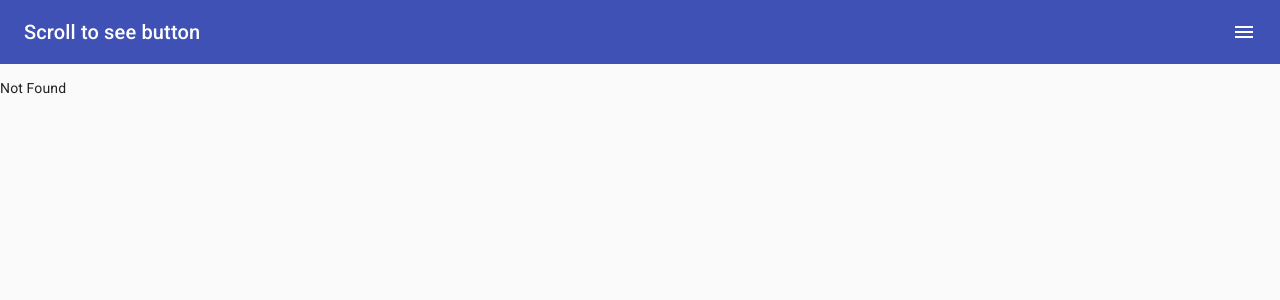
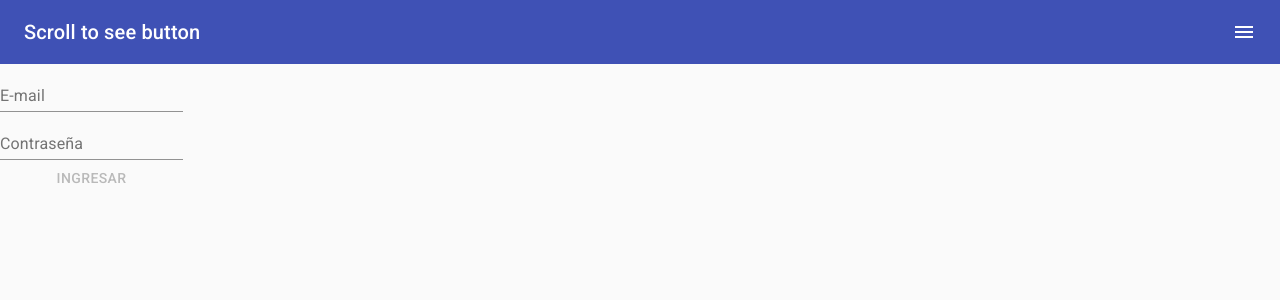
Before and after one commit to CatalinAtun/salgode-web, a React app: page /sign-in in a window 1280 px wide. Before the commit this address had no page. Shown: the top 300 px of the page. Built offline with nearby package versions, Linux system fonts and the light colour scheme; what redux-axios-middleware would draw is missing.

Commit message:
fix: payload at sign in accept (#7)
* feat: add SignUpForm component

* feat: add working sign up screen

* fix: remove alias webpack

* feat: add sign in screen

* fix: fix payload at submit

```diff
--- a/src/App.js
+++ b/src/App.js
@@ -3,7 +3,7 @@ import { BrowserRouter, Route, Switch } from 'react-router-dom'
 
 import './styles/App.css'
 
-import { Home, SignUp, NotFound } from './screens'
+import { Home, SignIn, SignUp, NotFound } from './screens'
 import Navbar from './components/Navbar/Navbar'
 
 const App = () => {
@@ -14,6 +14,7 @@ const App = () => {
         <BrowserRouter>
           <Switch>
             <Route exact path="/" component={Home} />
+            <Route exact path="/sign-in" component={SignIn} />
             <Route exact path="/sign-up" component={SignUp} />
             <Route component={NotFound} />
           </Switch>
--- a/src/components/authentication/SignInForm/index.js
+++ b/src/components/authentication/SignInForm/index.js
@@ -1,94 +1,79 @@
-import React, { Component } from 'react'
-import { StyleSheet } from 'react-native'
+import React from 'react'
 import PropTypes from 'prop-types'
 
-import Layout from '../../constants/Layout'
+// Components
+import { Button, FormControl, Input, InputLabel } from '@material-ui/core'
 
-class SignInForm extends Component {
+class SignInForm extends React.Component {
   constructor(props) {
     super(props)
+
     this.state = {
       email: '',
       password: '',
-      inputValidity: true,
+
+      validity: { email: false },
     }
 
+    this.onChangeEmail = this.onChangeEmail.bind(this)
     this.onChangePassword = this.onChangePassword.bind(this)
-    this.onChangeEmail = this.onChangeEmail.bind(this)
+
+    this.getValidity = this.getValidity.bind(this)
   }
 
-  onChangeEmail(email) {
+  onChangeEmail({ target: { value: email } }) {
     const validity = email.match(
       // eslint-disable-next-line no-useless-escape
       /^(([^<>()\[\]\\.,;:\s@"]+(\.[^<>()\[\]\\.,;:\s@"]+)*)|(".+"))@((\[[0-9]{1,3}\.[0-9]{1,3}\.[0-9]{1,3}\.[0-9]{1,3}])|(([a-zA-Z\-0-9]+\.)+[a-zA-Z]{2,}))$/
     )
-    this.setState({ email, inputValidity: validity })
+
+    this.setState(oldState => ({
+      email,
+      validity: { ...oldState.validity, email: !!validity },
+    }))
   }
 
-  onChangePassword(password) {
+  onChangePassword({ target: { value: password } }) {
     this.setState({ password })
   }
 
+  getValidity() {
+    return this.state.validity.email
+  }
+
   render() {
+    const { onSubmit } = this.props
+    const { email, password } = this.state
+
     return (
-      <Form style={styles.form}>
-        <Item inlineLabel regular style={styles.item}>
+      <FormControl>
+        <FormControl>
+          <InputLabel>E-mail</InputLabel>
+          <Input type="email" value={email} onChange={this.onChangeEmail} />
+        </FormControl>
+
+        <FormControl>
+          <InputLabel>Contraseña</InputLabel>
           <Input
-            placeholder="Email"
-            style={styles.input}
-            onChangeText={this.onChangeEmail}
-            keyboardType="email-address"
-            autoCapitalize="none"
-            value={this.state.email}
+            type="password"
+            value={password}
+            onChange={this.onChangePassword}
           />
-        </Item>
-        <Item inlineLabel last regular style={styles.item}>
-          <Input
-            placeholder="Contraseña"
-            style={styles.input}
-            onChangeText={this.onChangePassword}
-            secureTextEntry
-            value={this.state.password}
-          />
-        </Item>
+        </FormControl>
+
         <Button
-          block
-          borderRadius={10}
-          style={styles.button}
-          disabled={!this.state.inputValidity}
-          onPress={() =>
-            this.props.onSend(this.state.email, this.state.password)
-          }
+          disabled={!this.getValidity()}
+          onClick={() => onSubmit({ email, password })}
         >
-          <Text>Entrar</Text>
+          Ingresar
         </Button>
-      </Form>
+      </FormControl>
     )
   }
 }
 
 SignInForm.propTypes = {
-  onSend: PropTypes.func.isRequired,
+  onSubmit: PropTypes.func.isRequired,
 }
 
-const styles = StyleSheet.create({
-  button: {
-    backgroundColor: '#0000FF',
-    marginTop: 20,
-  },
-  form: {
-    alignItems: 'center',
-    height: 250,
-    margin: 15,
-  },
-  input: {
-    width: Layout.window.width * 0.85,
-  },
-  item: {
-    borderRadius: 10,
-    marginBottom: 20,
-    paddingHorizontal: 10,
-  },
-})
-
 export default SignInForm
--- a/src/components/index.js
+++ b/src/components/index.js
@@ -1 +1,2 @@
+export { default as SignInForm } from './authentication/SignInForm/index'
 export { default as SignUpForm } from './authentication/SignUpForm/index'
--- /dev/null
+++ b/src/screens/SignIn/index.js
@@ -0,0 +1,72 @@
+import React from 'react'
+import PropTypes from 'prop-types'
+import './style.sass'
+
+import cookies from 'js-cookie'
+
+// Store
+import { connect } from 'react-redux'
+import { loginUser } from '../../redux/actions/user'
+
+// Components
+import { SignInForm } from '../../components/index'
+import { CircularProgress } from '@material-ui/core'
+
+const MESSAGE =
+  'Hubo un problema iniciando sesión. Por favor intentalo de nuevo.'
+
+class SignInScreen extends React.Component {
+  constructor(props) {
+    super(props)
+
+    this.state = {
+      loading: false,
+    }
+
+    this.onSubmit = this.onSubmit.bind(this)
+  }
+
+  async onSubmit(payload) {
+    const { signIn } = this.props
+
+    this.setState({ loading: true })
+
+    const user = await signIn(payload)
+
+    this.setState({ loading: false })
+
+    if (user.error || !user.payload.data.email) return alert(MESSAGE)
+
+    cookies.set('@userToken', user.token)
+    cookies.set('@userId', user.user_id)
+  }
+
+  render() {
+    const { loading } = this.state
+
+    return (
+      <div className="sign-up">
+        <SignInForm onSubmit={this.onSubmit} />
+
+        {loading && <CircularProgress />}
+      </div>
+    )
+  }
+}
+
+SignInScreen.propTypes = {
+  signIn: PropTypes.func.isRequired,
+}
+
+const mapStateToProps = state => ({
+  user: state.user,
+})
+
+const mapDispatchToProps = dispatch => ({
+  signIn: payload => dispatch(loginUser(payload.name, payload.password)),
+})
+
+export default connect(
+  mapStateToProps,
+  mapDispatchToProps
+)(SignInScreen)
--- a/src/screens/index.js
+++ b/src/screens/index.js
@@ -1,4 +1,5 @@
 export { default as Home } from './Home/index'
+export { default as SignIn } from './SignIn/index'
 export { default as SignUp } from './SignUp/index'
 
 export { default as NotFound } from './NotFound'
```
Also changed, not shown: src/screens/SignIn/style.sass (added).
